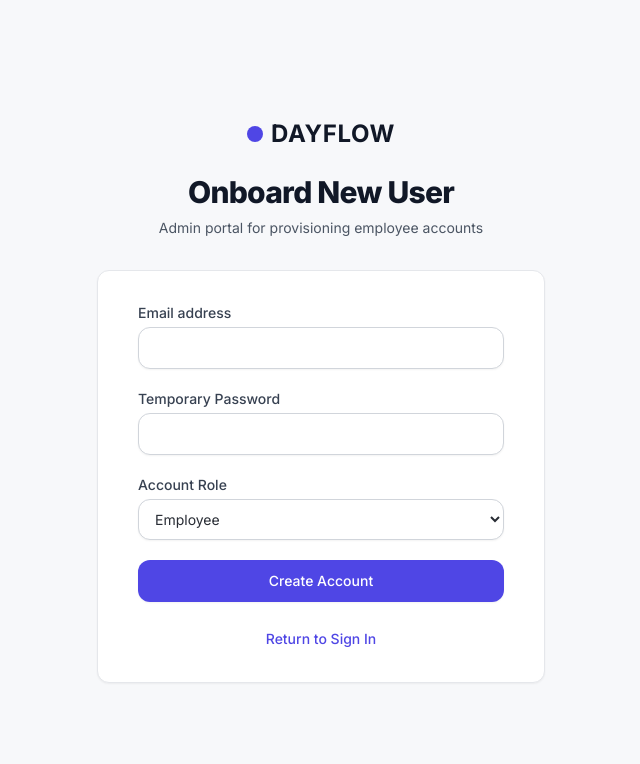
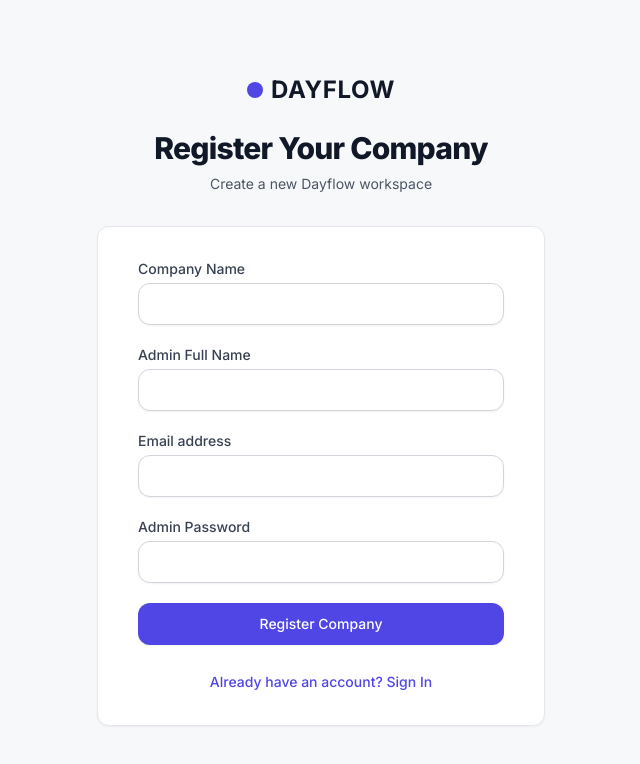
Before and after one commit to sgr-6/Odoo--AuraX, a Next.js app: page /signup in a window 1280 px wide. Shown: the top 764 px of the page, without its empty margins (319-959 px from the left). Built offline with nearby package versions, Linux system fonts and the light colour scheme.

Commit message:
frontend: wire up auth pages to supabase backend

```diff
--- a/app/login/page.tsx
+++ b/app/login/page.tsx
@@ -3,48 +3,35 @@
 import React, { useState } from 'react';
 import Link from 'next/link';
 import { useRouter } from 'next/navigation';
-import { useGlobalStore } from '@/lib/store/GlobalStore';
+import { signIn } from '@/actions/auth';
 
 export default function LoginPage() {
   const router = useRouter();
-  const store = useGlobalStore();
+
   const [formData, setFormData] = useState({
-    email: '',
+    loginId: '',
     password: ''
   });
+
   const [error, setError] = useState('');
+  const [isLoading, setIsLoading] = useState(false);
 
-  if (!store?.isHydrated) return null;
-
-  const handleSubmit = (e: React.FormEvent) => {
+  const handleSubmit = async (e: React.FormEvent) => {
     e.preventDefault();
+    setIsLoading(true);
     setError('');
 
-    const acc = store.accounts.find(a => a.email === formData.email);
+    const formDataObj = new FormData();
+    formDataObj.append('loginId', formData.loginId);
+    formDataObj.append('password', formData.password);
 
-    if (!acc) {
-      setError('Incorrect email or password');
-      return;
-    }
+    const result = await signIn(formDataObj);
 
-    if (acc.passwordHash !== formData.password) {
-      setError('Incorrect email or password');
-      return;
-    }
-
-    if (!acc.isVerified) {
-      setError('Your account is not verified. Please check your email.');
-      return;
-    }
-
-    // Login success
-    store.login(acc);
-
-    // Redirect based on role
-    if (acc.role === 'admin') {
+    if (result.error) {
+      setError(result.error);
+      setIsLoading(false);
+    } else {
       router.push('/dashboard');
-    } else {
-      router.push('/employee-dashboard');
     }
   };
 
@@ -63,7 +50,7 @@ export default function LoginPage() {
         <p className="mt-2 text-center text-sm text-gray-600">
           Or{' '}
           <Link href="/signup" className="font-medium text-indigo-600 hover:text-indigo-500 transition-colors">
-            admin provision a new user
+            register a new company workspace
           </Link>
         </p>
       </div>
@@ -73,15 +60,16 @@ export default function LoginPage() {
           <form className="space-y-6" onSubmit={handleSubmit}>
             <div>
               <label className="block text-sm font-medium text-gray-700">
-                Email address
+                Login ID or Email
               </label>
               <div className="mt-1">
                 <input
-                  type="email"
+                  type="text"
                   required
                   className="appearance-none block w-full px-3 py-2.5 border border-gray-300 rounded-lg shadow-sm placeholder-gray-400 focus:outline-none focus:ring-indigo-500 focus:border-indigo-500 sm:text-sm transition-colors"
-                  value={formData.email}
-                  onChange={e => setFormData({ ...formData, email: e.target.value })}
+                  value={formData.loginId}
+                  onChange={e => setFormData({ ...formData, loginId: e.target.value })}
+                  placeholder="DAY-XXXX-2026-0001 or email"
                 />
               </div>
             </div>
@@ -130,18 +118,13 @@ export default function LoginPage() {
             <div>
               <button
                 type="submit"
-                className="w-full flex justify-center py-2.5 px-4 border border-transparent rounded-lg shadow-sm text-sm font-medium text-white bg-indigo-600 hover:bg-indigo-700 focus:outline-none focus:ring-2 focus:ring-offset-2 focus:ring-indigo-500 transition-colors"
+                disabled={isLoading}
+                className="w-full flex justify-center py-2.5 px-4 border border-transparent rounded-lg shadow-sm text-sm font-medium text-white bg-indigo-600 hover:bg-indigo-700 focus:outline-none focus:ring-2 focus:ring-offset-2 focus:ring-indigo-500 transition-colors disabled:opacity-50"
               >
-                Sign In
+                {isLoading ? 'Signing in...' : 'Sign In'}
               </button>
             </div>
           </form>
-
-          <div className="mt-6 pt-6 border-t border-gray-100 text-sm text-gray-500 text-center">
-            <strong>Demo Accounts:</strong><br/>
-            Admin: hradmin@gmail.com / Hradmin@dayflow<br/>
-            Employee: employee@dayflow.demo / Emp@1234
-          </div>
         </div>
       </div>
     </div>
--- a/app/signup/page.tsx
+++ b/app/signup/page.tsx
@@ -3,94 +3,41 @@
 import React, { useState } from 'react';
 import Link from 'next/link';
 import { useRouter } from 'next/navigation';
-import { useGlobalStore } from '@/lib/store/GlobalStore';
+import { signUpCompany } from '@/actions/auth';
 
 export default function SignUpPage() {
   const router = useRouter();
-  const store = useGlobalStore();
 
   const [formData, setFormData] = useState({
+    companyName: '',
+    adminName: '',
     email: '',
-    password: '',
-    role: 'employee' as 'admin' | 'employee'
+    password: ''
   });
 
-  const [errors, setErrors] = useState<string[]>([]);
-  const [showVerify, setShowVerify] = useState(false);
+  const [error, setError] = useState<string | null>(null);
+  const [isLoading, setIsLoading] = useState(false);
 
-  if (!store?.isHydrated) return null;
+  const handleSubmit = async (e: React.FormEvent) => {
+    e.preventDefault();
+    setIsLoading(true);
+    setError(null);
 
-  const validatePassword = (pwd: string) => {
-    const errs = [];
-    if (pwd.length < 8) errs.push('Minimum 8 characters');
-    if (!/[A-Z]/.test(pwd)) errs.push('At least one uppercase letter');
-    if (!/[0-9]/.test(pwd)) errs.push('At least one number');
-    if (!/[!@#$%^&*(),.?":{}|<>]/.test(pwd)) errs.push('At least one special character');
-    return errs;
-  }
+    const formDataObj = new FormData();
+    formDataObj.append('companyName', formData.companyName);
+    formDataObj.append('adminName', formData.adminName);
+    formDataObj.append('email', formData.email);
+    formDataObj.append('password', formData.password);
 
-  const handleSubmit = (e: React.FormEvent) => {
-    e.preventDefault();
+    const result = await signUpCompany(formDataObj);
 
-    // Check if email already exists
-    if (store.accounts.some(a => a.email === formData.email)) {
-      setErrors(['An account with this email already exists.']);
-      return;
+    if (result.error) {
+      setError(result.error);
+      setIsLoading(false);
+    } else {
+      router.push('/login?registered=true');
     }
-
-    const pwdErrors = validatePassword(formData.password);
-    if (pwdErrors.length > 0) {
-      setErrors(pwdErrors);
-      return;
-    }
-
-    setErrors([]);
-
-    // Create account (unverified)
-    store.registerAccount({
-      email: formData.email,
-      passwordHash: formData.password, // simulating hash for demo
-      role: formData.role
-    });
-
-    // Show check email screen
-    setShowVerify(true);
   };
-
-  const handleSimulateVerify = () => {
-    store.verifyAccount(formData.email);
-    router.push('/login');
-  };
-
-  if (showVerify) {
-    return (
-      <div className="min-h-screen bg-[#F7F8FA] flex flex-col justify-center py-12 sm:px-6 lg:px-8">
-        <div className="sm:mx-auto sm:w-full sm:max-w-md">
-          <div className="flex justify-center mb-6">
-            <div className="flex items-center gap-2 text-2xl font-bold tracking-wide text-gray-900">
-              <div className="w-4 h-4 bg-indigo-600 rounded-sm" />
-              DAYFLOW
-            </div>
-          </div>
-          <div className="bg-white py-10 px-6 shadow-sm rounded-xl sm:px-10 border border-gray-200 text-center">
-            <h2 className="text-2xl font-bold text-gray-900 mb-4">Check your email</h2>
-            <p className="text-gray-500 mb-8">
-              We've sent a verification link to <strong>{formData.email}</strong>. Please verify your email before logging in.
-            </p>
-            <div className="bg-indigo-50 p-4 rounded-lg border border-indigo-100 mb-6 text-sm text-indigo-700">
-              <em>(Demo Mode)</em> Click the button below to simulate verifying your email instantly.
-            </div>
-            <button
-              onClick={handleSimulateVerify}
-              className="w-full flex justify-center py-3 px-4 border border-transparent rounded-lg shadow-sm text-sm font-medium text-white bg-indigo-600 hover:bg-indigo-700 focus:outline-none focus:ring-2 focus:ring-offset-2 focus:ring-indigo-500 transition-colors"
-            >
-              Simulate Verification & Login
-            </button>
-          </div>
-        </div>
-      </div>
-    );
-  }
 
   return (
     <div className="min-h-screen bg-[#F7F8FA] flex flex-col justify-center py-12 sm:px-6 lg:px-8">
@@ -102,16 +49,46 @@ export default function SignUpPage() {
           </div>
         </div>
         <h2 className="mt-2 text-center text-3xl font-extrabold text-gray-900 tracking-tight">
-          Onboard New User
+          Register Your Company
         </h2>
         <p className="mt-2 text-center text-sm text-gray-600">
-          Admin portal for provisioning employee accounts
+          Create a new Dayflow workspace
         </p>
       </div>
 
       <div className="mt-8 sm:mx-auto sm:w-full sm:max-w-md">
         <div className="bg-white py-8 px-4 shadow-sm rounded-xl sm:px-10 border border-gray-200">
           <form className="space-y-5" onSubmit={handleSubmit}>
+            <div>
+              <label className="block text-sm font-medium text-gray-700">
+                Company Name
+              </label>
+              <div className="mt-1">
+                <input
+                  type="text"
+                  required
+                  className="appearance-none block w-full px-3 py-2.5 border border-gray-300 rounded-lg shadow-sm placeholder-gray-400 focus:outline-none focus:ring-indigo-500 focus:border-indigo-500 sm:text-sm transition-colors"
+                  value={formData.companyName}
+                  onChange={e => setFormData({ ...formData, companyName: e.target.value })}
+                />
+              </div>
+            </div>
+
+            <div>
+              <label className="block text-sm font-medium text-gray-700">
+                Admin Full Name
+              </label>
+              <div className="mt-1">
+                <input
+                  type="text"
+                  required
+                  className="appearance-none block w-full px-3 py-2.5 border border-gray-300 rounded-lg shadow-sm placeholder-gray-400 focus:outline-none focus:ring-indigo-500 focus:border-indigo-500 sm:text-sm transition-colors"
+                  value={formData.adminName}
+                  onChange={e => setFormData({ ...formData, adminName: e.target.value })}
+                />
+              </div>
+            </div>
+
             <div>
               <label className="block text-sm font-medium text-gray-700">
                 Email address
@@ -129,57 +106,40 @@ export default function SignUpPage() {
 
             <div>
               <label className="block text-sm font-medium text-gray-700">
-                Temporary Password
+                Admin Password
               </label>
               <div className="mt-1">
                 <input
                   type="password"
                   required
+                  minLength={6}
                   className="appearance-none block w-full px-3 py-2.5 border border-gray-300 rounded-lg shadow-sm placeholder-gray-400 focus:outline-none focus:ring-indigo-500 focus:border-indigo-500 sm:text-sm transition-colors"
                   value={formData.password}
                   onChange={e => setFormData({ ...formData, password: e.target.value })}
                 />
               </div>
-              {errors.length > 0 && (
-                <div className="mt-2 text-sm text-red-600">
-                  <ul className="list-disc pl-5">
-                    {errors.map((err, i) => (
-                      <li key={i}>{err}</li>
-                    ))}
-                  </ul>
-                </div>
-              )}
             </div>
 
-            <div>
-              <label className="block text-sm font-medium text-gray-700">
-                Account Role
-              </label>
-              <div className="mt-1">
-                <select
-                  className="block w-full px-3 py-2.5 border border-gray-300 rounded-lg shadow-sm focus:outline-none focus:ring-indigo-500 focus:border-indigo-500 sm:text-sm bg-white"
-                  value={formData.role}
-                  onChange={e => setFormData({ ...formData, role: e.target.value as any })}
-                >
-                  <option value="employee">Employee</option>
-                  <option value="admin">Admin / HR</option>
-                </select>
+            {error && (
+              <div className="mt-2 text-sm text-red-600 bg-red-50 p-3 rounded-md">
+                {error}
               </div>
-            </div>
+            )}
 
             <div>
               <button
                 type="submit"
-                className="w-full flex justify-center py-2.5 px-4 border border-transparent rounded-lg shadow-sm text-sm font-medium text-white bg-indigo-600 hover:bg-indigo-700 focus:outline-none focus:ring-2 focus:ring-offset-2 focus:ring-indigo-500 transition-colors"
+                disabled={isLoading}
+                className="w-full flex justify-center py-2.5 px-4 border border-transparent rounded-lg shadow-sm text-sm font-medium text-white bg-indigo-600 hover:bg-indigo-700 focus:outline-none focus:ring-2 focus:ring-offset-2 focus:ring-indigo-500 transition-colors disabled:opacity-50"
               >
-                Create Account
+                {isLoading ? 'Creating workspace...' : 'Register Company'}
               </button>
             </div>
           </form>
 
           <div className="mt-6 text-center">
             <Link href="/login" className="text-sm font-medium text-indigo-600 hover:text-indigo-500 transition-colors">
-              Return to Sign In
+              Already have an account? Sign In
             </Link>
           </div>
         </div>
```
